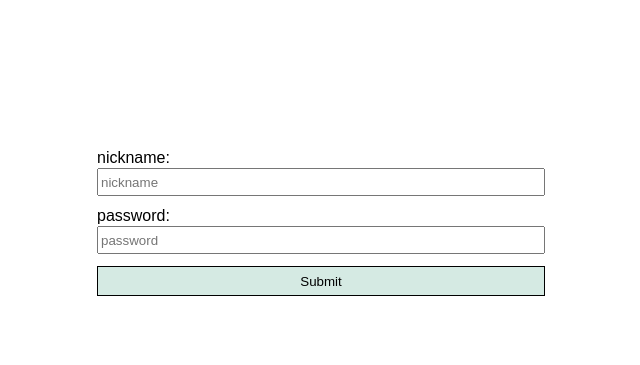
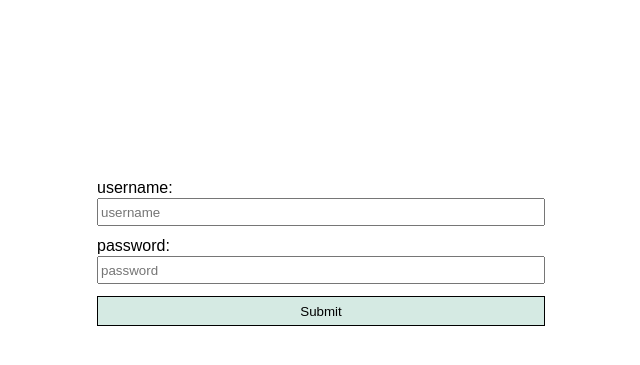
Before and after one commit to giorgi200706/Books-shop, a Flask app: page /sign-in in a window 1280 px wide. Shown: the part 80-445 px from the top of the page, without its empty margins (319-959 px from the left). Run offline with Flask 2, Linux system fonts and the light colour scheme.

Commit message:
add sign in

```diff
--- a/main.py
+++ b/main.py
@@ -5,7 +5,7 @@ app = Flask(__name__)
 
 # add data to books
 @app.route('/')
-def education_history():
+def mainpagebooks():
 
     books = []
     for i in range(len(sql.books)):
@@ -44,18 +44,6 @@ def education_history():
 
 
 
-    users = []
-    for i in range(len(sql.users)):
-        users.append({
-            "name": sql.users[i][0],
-            "surname": sql.users[i][1],
-            "username": sql.users[i][2],
-            "gmail": sql.users[i][3],
-            "password": sql.users[i][4],
-        })
-
-    return render_template("index.html", books_list=books)
-
 # book page
 @app.route('/<name>')
 def show_book(name):
@@ -88,8 +76,43 @@ def register():
 @app.route('/sign-in')
 def sign():
 
+    # create users dictionary andd fill
+    users = []
+    for i in range(len(sql.users)):
+        users.append({
+            "name": sql.users[i][0],
+            "surname": sql.users[i][1],
+            "username": sql.users[i][2],
+            "gmail": sql.users[i][3],
+            "password": sql.users[i][4],
+        })
 
-    return render_template("pages/sign-in.html")
+    username =  request.args.get("username")
+    password =  request.args.get("password")
+    submit = request.args.get("submit")
+
+    mk = 2
+    # 1-shevedit
+    # 2-ver shevedit
+
+    # return render_template("pages/sign-in.html" , text = "Incorrect password or username")
+
+
+    if submit == "Submit":
+
+        for i in range(len(users)):
+            if password == users[i]["password"] and username == users[i]["username"]:
+                mk = 1
+
+        if mk == 1:
+            return render_template("pages/sign-in.html" , yes = "you entered on the account" , no = "")
+        else:
+            return render_template("pages/sign-in.html" , no = "Incorrect password or username" , yes = "")
+
+
+    else:
+
+        return render_template("pages/sign-in.html" , yes = "" , no = "")
 
 
 
--- a/static/css/global.css
+++ b/static/css/global.css
@@ -205,9 +205,29 @@ section > form .submit {
   height: 30px;
 }
 
+.s-14 > div > h5, .s-14 > div h6 {
+  font-size: 20px;
+  font-family: sans-serif;
+  display: -webkit-box;
+  display: -ms-flexbox;
+  display: flex;
+  -webkit-box-pack: center;
+      -ms-flex-pack: center;
+          justify-content: center;
+  margin-top: 30px;
+}
+
+.s-14 > div > h5 {
+  color: green;
+}
+
+.s-14 > div > h6 {
+  color: red;
+}
+
 .s-14 > form {
   margin: 0 auto;
-  margin-top: 150px;
+  margin-top: 120px;
   width: 35%;
   display: -webkit-box;
   display: -ms-flexbox;
--- a/static/scss/_style-sign-in.scss
+++ b/static/scss/_style-sign-in.scss
@@ -1,7 +1,23 @@
 .s-14{
+    & > div{
+        & > h5,h6{
+            font-size: 20px;
+            font-family: sans-serif;
+            display: flex;
+            justify-content: center;
+            margin-top: 30px;
+        }
+
+        & > h5{
+            color: green;
+        }
+        & > h6{
+            color: red;
+        }
+    }
     & > form{
         margin: 0 auto;
-        margin-top: 150px;
+        margin-top: 120px;
         width: 35%;
         display: flex;
         justify-content: space-between;
--- a/templates/pages/sign-in.html
+++ b/templates/pages/sign-in.html
@@ -23,9 +23,13 @@
             </div>
         </header>
         <section class="s-14">
+            <div>
+                <h5>{{ yes }}</h5>
+                <h6>{{ no }}</h6>
+            </div>
             <form action="" method="get">
-                <label for="nickname">nickname:</label>
-                <input id="nickname" type="text" placeholder="nickname" name="nickname">
+                <label for="username">username:</label>
+                <input id="username" type="text" placeholder="username" name="username">
 
                 <label for="password">password:</label>
                 <input id="password" type="password" placeholder="password" name="password">
```
Also changed, not shown: shop.db, 1 other file.
